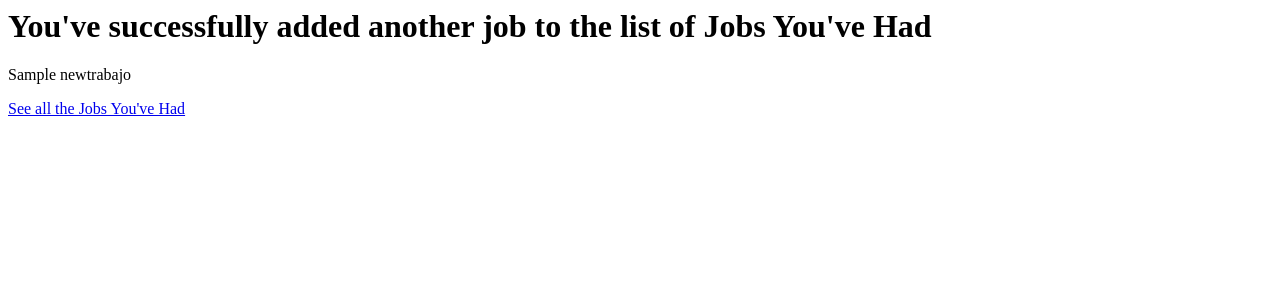
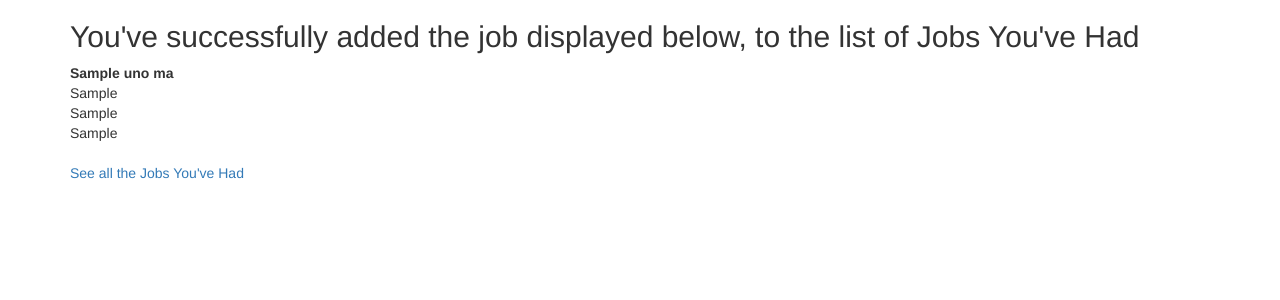
Before and after one commit to jmalo34/trabajos, a PHP site: template views/create_trabajo.html.twig in a window 1280 px wide. Shown: the top 300 px of the page. Run offline with PHP 8.4, Linux system fonts and the light colour scheme; the template is opened without the code that fills it: most values are stand-ins (such as "Sample title", 1, 10 or a date in 2020); some libraries are stand-ins or nearby versions.

Commit message:
add twig to display all properties of new the instantiation of Job class on create_trabajo views page

```diff
--- a/views/create_trabajo.html.twig
+++ b/views/create_trabajo.html.twig
@@ -1,10 +1,18 @@
 <html>
 <head>
     <title>Mis Trabajos</title>
+    <link rel='stylesheet' href='https://maxcdn.bootstrapcdn.com/bootstrap/3.3.1/css/bootstrap.min.css'>
 </head>
 <body>
-    <h1>You've successfully added another job to the list of Jobs You've Had</h1>
-    <p>{{ newtrabajo.getTitle }}</p>
-    <p><a href='/'>See all the Jobs You've Had</a></p>
+    <div class='container'>
+        <h2>You've successfully added the job displayed below, to the list of Jobs You've Had</h2>
+        <address>
+        <strong>{{ uno_mas.getTitle }}</strong><br>
+        {{ uno_mas.getDuties }}<br>
+        {{ uno_mas.getCompany }}<br>
+        {{ uno_mas.getLocation }}
+        </address>
+        <p><a href='/'>See all the Jobs You've Had</a></p>
+    </div>
 </body>
 </html>
--- a/views/trabajos.html.twig
+++ b/views/trabajos.html.twig
@@ -5,9 +5,9 @@
 </head>
 <body>
     <div class='container'>
-        <h1>Jobs You've Had:</h1>
+        <h1>Jobs You've Had</h1>
         {% if trabajos is not empty %}
-        <h2>Here is a list of Jobs You've Had</h2>
+        <h2>Here, a list of Jobs You've Had</h2>
             {% for trabajo in trabajos %}
                 <ul>
                     <li>
```
Also changed, not shown: views/delete_trabajos.html.twig (+5 -2 lines).
